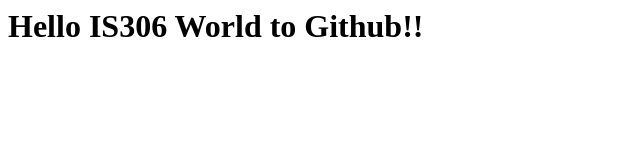
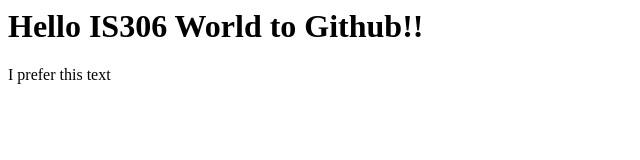
Before and after one commit to danieltsou/sampletodo, a plain HTML site: page index.html in a window 1280 px wide. Shown: the full height of the page, 0-640 px from the left. Drawn offline with Linux system fonts and the light colour scheme.

Commit message:
Changed the text to the proper text. @jedimdan please note

```diff
--- a/index.html
+++ b/index.html
@@ -1 +1,2 @@
 <h1>Hello IS306 World to Github!!</h1>
+<p>I prefer this text</p>
```
